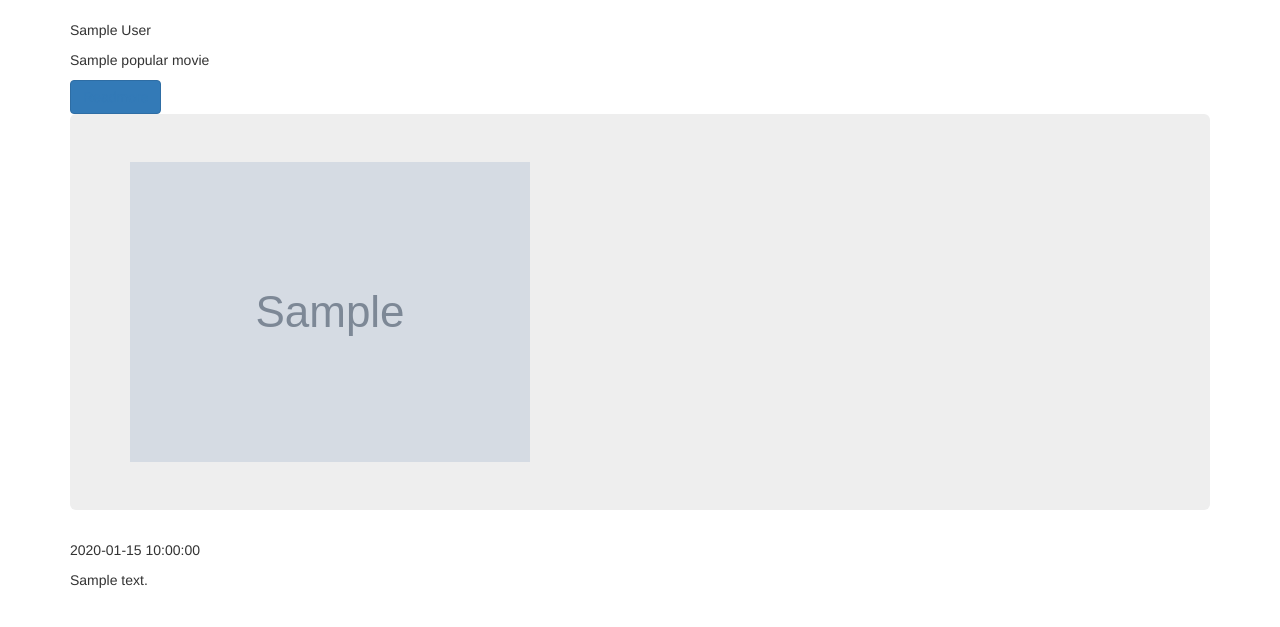
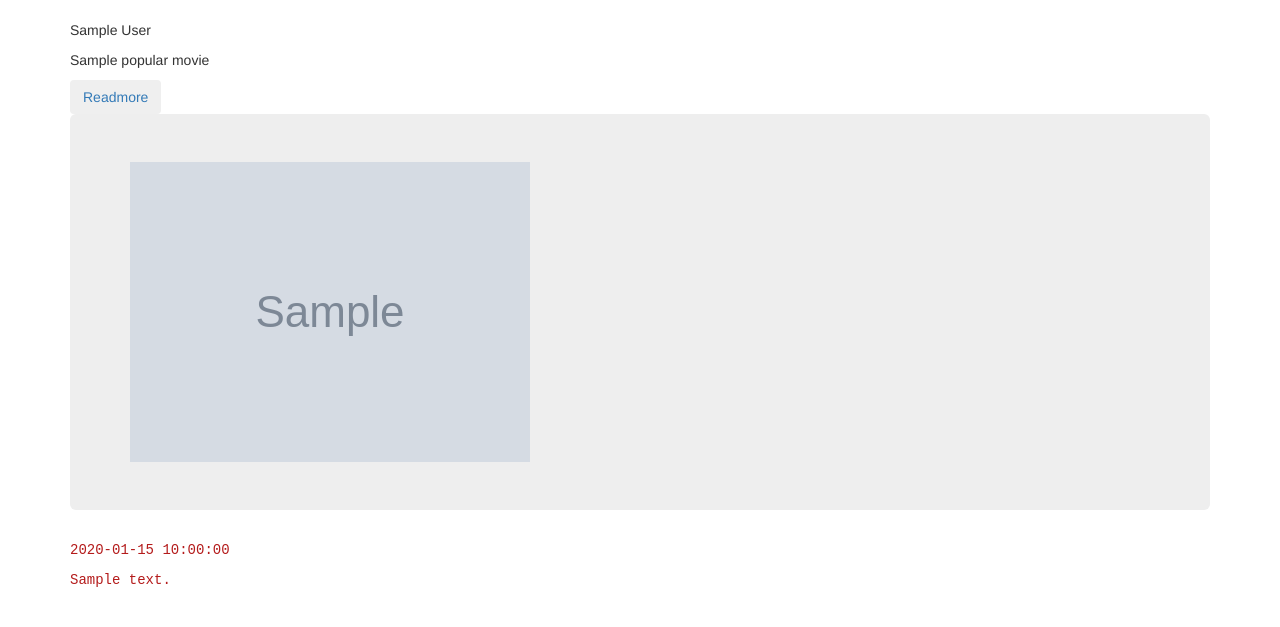
Before and after one commit to peter-wairimu/News_App, a Flask app: template app/templates/article.html in a window 1280 px wide. Shown: the part 86-713 px from the top of the page. Run offline with Flask 2, Linux system fonts and the light colour scheme; the template is opened without the code that fills it: most values are stand-ins (such as "Sample title", 1, 10 or a date in 2020); grey boxes marked "Sample" are stand-in pictures; some libraries are stand-ins or nearby versions.

Commit message:
styled the button

```diff
--- /dev/null
+++ b/app/static/css/artcle.css
@@ -0,0 +1,4 @@
+.pop{
+    color: rgb(180, 27, 27);
+    font-family: 'Courier New', Courier, monospace;
+}
--- a/app/templates/article.html
+++ b/app/templates/article.html
@@ -1,5 +1,11 @@
 {% extends 'base.html'%}
 {%block content%}
+
+{% block styles%}
+    {{ super() }}
+    <link rel="stylesheet" href="{{url_for('static',filename='css/artcle.css')}}">
+{% endblock %}
+
 
 
 <div class="container">
@@ -7,14 +13,16 @@
     {% for popular_movie in article %}
         <p>{{ popular_movie.author}}</p>
         <p>{{ popular_movie.title}}</p>
-        <button type="button" class="btn btn-primary"><a href="{{ popular_movie.url}}">Readmore</button>
+        <button type="button" class="btn "><a href="{{ popular_movie.url}}">Readmore</button>
         <!-- <p>{{ popular_movie.description}}</p> -->
         </a>
         <div class="jumbotron">
         <img class="img-responsive" src="{{popular_movie.urlToImage}}" alt="goat image">
         </div>
+        <div class="pop">
         <p>{{ popular_movie.publishedAt}}</p>
         <p>{{ popular_movie.content}}</p>
+        </div>
 
 
 
```
Also changed, not shown: app/static/css/index.css (deleted).
